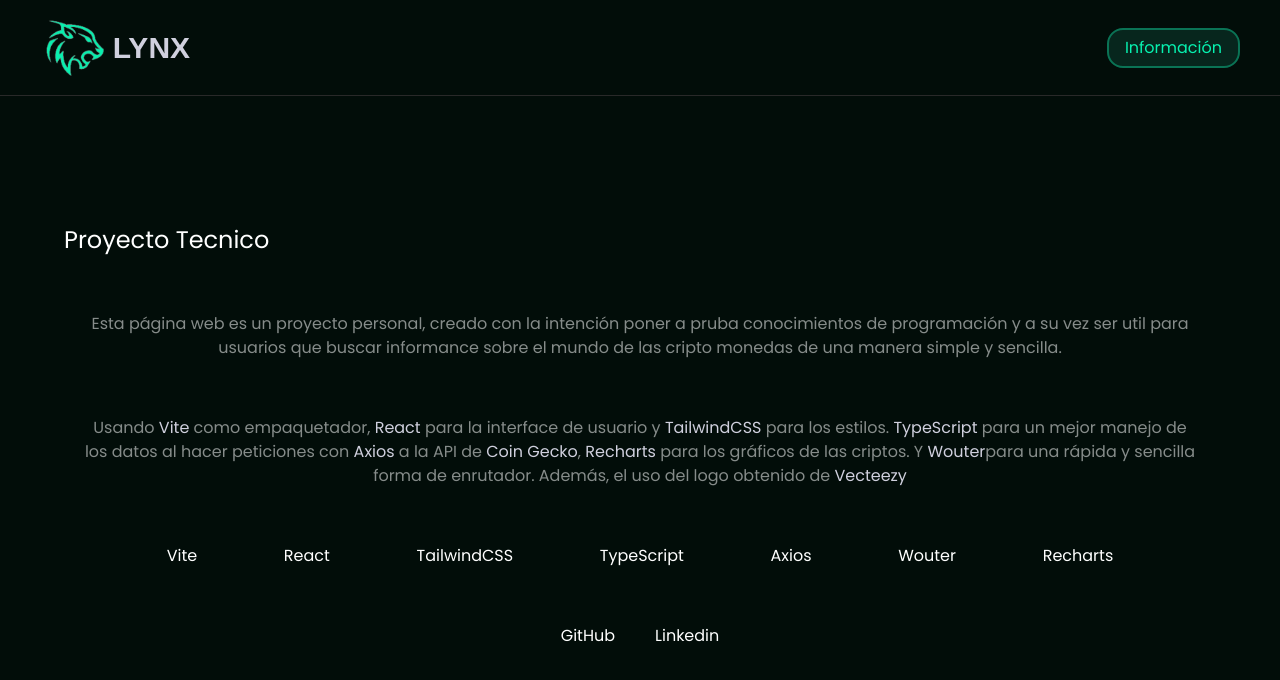
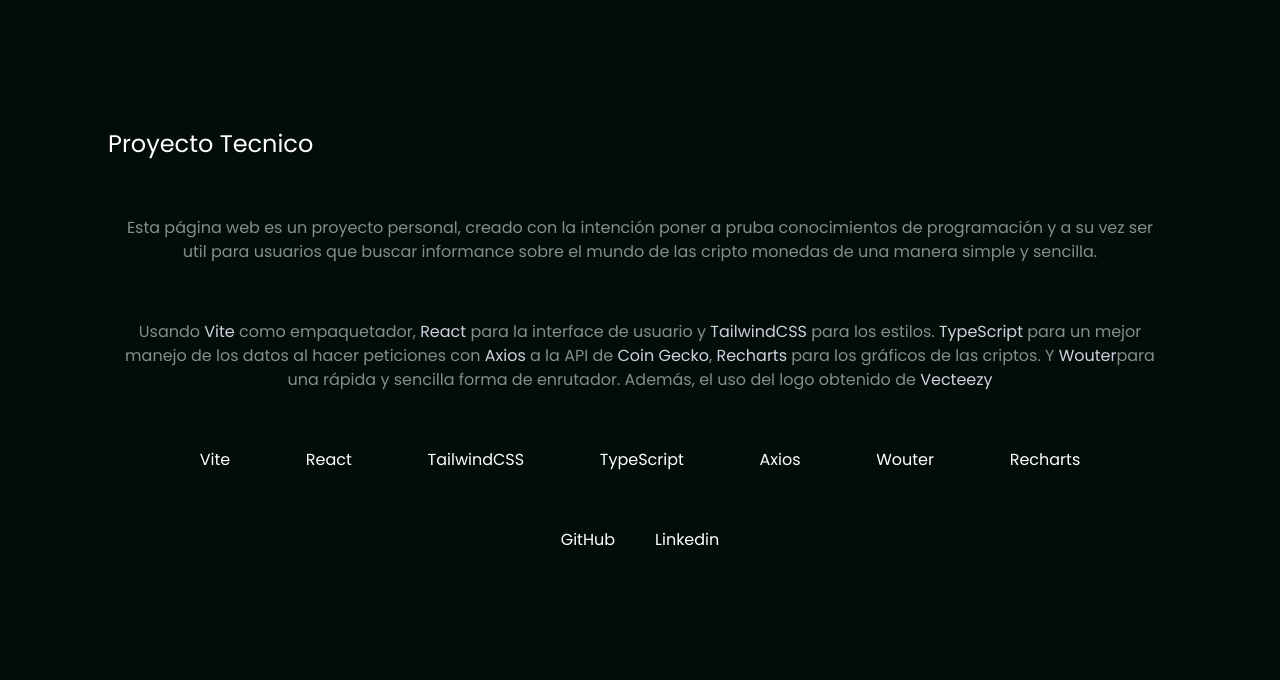
Before and after one commit to JuanMaCarreras/CryptoWeb, a React (Vite) app: page /description in a window 1280 px wide. Shown: the top 680 px of the page. Built offline with nearby package versions, Linux system fonts and the light colour scheme; a web font is replaced by a local one.

Commit message:
Added routes

```diff
--- a/src/App.tsx
+++ b/src/App.tsx
@@ -1,18 +1,20 @@
-import NavBar from './components/NavBar'
-import Home from './page/Home'
+// import NavBar from './components/NavBar'
 import Cryptocurrency from './page/Cryptocurrency'
 import Description from './page/Description'
+import data from './data'
 import { Route, Switch } from 'wouter'
 import './App.css'
 
 function App() {
   return (
     <>
-      <NavBar />
+      {/* <NavBar /> */}
       <Switch>
-        <Route path='/' component={Home}  />
-        <Route path='price' component={Cryptocurrency} />
-        <Route path='description' component={Description} />
+        <div className='mx-11'>
+          <Route path='/' component={Cryptocurrency}  />
+          <Route path='/description' component={Description} />
+          <Route path='/chart' component={data } />
+        </div>
       </Switch>
     </>
   )
```
